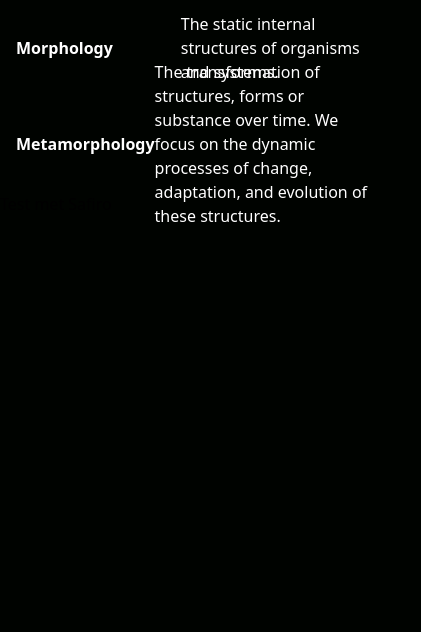
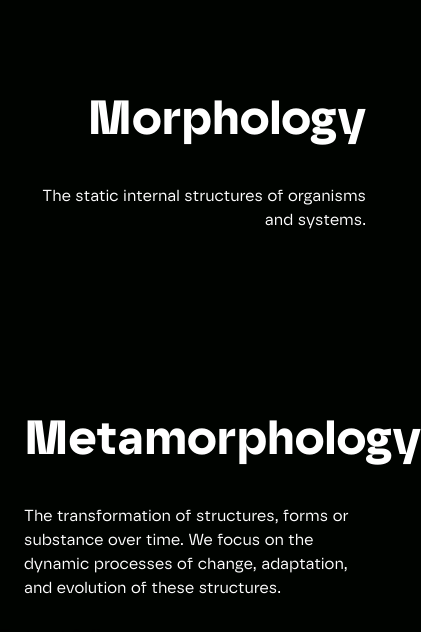
Before and after one commit to SanderRave/discovery, a React (Vite) app: page / in a window 390 px wide. Shown: the top 632 px of the page, 421 px wide, since content can reach past the window. Built offline with nearby package versions, Linux system fonts and the light colour scheme.

Commit message:
Debugging custom fonts & basic responsive lay-out

```diff
--- a/src/App.jsx
+++ b/src/App.jsx
@@ -1,11 +1,13 @@
-import Navbar from "./components/Navbar";
+import Morphology from "./components/Morphology";
+import Metamorphology from "./components/Metamorphology";
 import Hero from "./components/Hero";
 
 function App() {
   return (
     <div>
-      <Navbar />
+      <Morphology />
       <Hero />
+      <Metamorphology />
     </div>
   );
 }
--- a/src/assets/styles/fonts.css
+++ b/src/assets/styles/fonts.css
@@ -2,98 +2,74 @@
 .font-safiro {
   font-family: "Safiro", sans-serif !important;
 }
-
 @font-face {
-  font-family: "safirobold";
-  src: url("/fonts/safiro-bold-webfont.eot");
-  src: url("/fonts/safiro-bold-webfont.eot?#iefix") format("embedded-opentype"),
-    url("/fonts/safiro-bold-webfont.woff2") format("woff2"),
-    url("/fonts/safiro-bold-webfont.woff") format("woff"),
-    url("/fonts/safiro-bold-webfont.ttf") format("truetype");
+  font-family: "safiro";
+  src: url("/fonts/safiro-bold-webfont.woff2") format("woff2"),
+    url("/fonts/safiro-bold-webfont.woff") format("woff"); /* Safari fallback */
   font-weight: bold;
   font-style: normal;
+  font-display: swap;
 }
 
 @font-face {
-  font-family: "safirobold_italic";
-  src: url("/fonts/safiro-bolditalic-webfont.eot");
-  src: url("/fonts/safiro-bolditalic-webfont.eot?#iefix")
-      format("embedded-opentype"),
-    url("/fonts/safiro-bolditalic-webfont.woff2") format("woff2"),
-    url("/fonts/safiro-bolditalic-webfont.woff") format("woff"),
-    url("/fonts/safiro-bolditalic-webfont.ttf") format("truetype");
+  font-family: "safiro";
+  src: url("/fonts/safiro-bolditalic-webfont.woff2") format("woff2"),
+    url("/fonts/safiro-bolditalic-webfont.woff") format("woff");
   font-weight: bold;
   font-style: italic;
+  font-display: swap;
 }
 
 @font-face {
-  font-family: "safiromedium";
-  src: url("/fonts/safiro-medium-webfont.eot");
-  src: url("/fonts/safiro-medium-webfont.eot?#iefix")
-      format("embedded-opentype"),
-    url("/fonts/safiro-medium-webfont.woff2") format("woff2"),
-    url("/fonts/safiro-medium-webfont.woff") format("woff"),
-    url("/fonts/safiro-medium-webfont.ttf") format("truetype");
+  font-family: "safiro";
+  src: url("/fonts/safiro-medium-webfont.woff2") format("woff2"),
+    url("/fonts/safiro-medium-webfont.woff") format("woff");
   font-weight: 500;
   font-style: normal;
+  font-display: swap;
 }
 
 @font-face {
-  font-family: "safiromedium_italic";
-  src: url("/fonts/safiro-mediumitalic-webfont.eot");
-  src: url("/fonts/safiro-mediumitalic-webfont.eot?#iefix")
-      format("embedded-opentype"),
-    url("/fonts/safiro-mediumitalic-webfont.woff2") format("woff2"),
-    url("/fonts/safiro-mediumitalic-webfont.woff") format("woff"),
-    url("/fonts/safiro-mediumitalic-webfont.ttf") format("truetype");
+  font-family: "safiro";
+  src: url("/fonts/safiro-mediumitalic-webfont.woff2") format("woff2"),
+    url("/fonts/safiro-mediumitalic-webfont.woff") format("woff");
   font-weight: 500;
   font-style: italic;
+  font-display: swap;
 }
 
 @font-face {
-  font-family: "safiroregular";
-  src: url("/fonts/safiro-regular-webfont.eot");
-  src: url("/fonts/safiro-regular-webfont.eot?#iefix")
-      format("embedded-opentype"),
-    url("/fonts/safiro-regular-webfont.woff2") format("woff2"),
-    url("/fonts/safiro-regular-webfont.woff") format("woff"),
-    url("/fonts/safiro-regular-webfont.ttf") format("truetype");
+  font-family: "safiro";
+  src: url("/fonts/safiro-regular-webfont.woff2") format("woff2"),
+    url("/fonts/safiro-regular-webfont.woff") format("woff");
   font-weight: normal;
   font-style: normal;
+  font-display: swap;
 }
 
 @font-face {
-  font-family: "safiroregular_italic";
-  src: url("/fonts/safiro-regularitalic-webfont.eot");
-  src: url("/fonts/safiro-regularitalic-webfont.eot?#iefix")
-      format("embedded-opentype"),
-    url("/fonts/safiro-regularitalic-webfont.woff2") format("woff2"),
-    url("/fonts/safiro-regularitalic-webfont.woff") format("woff"),
-    url("/fonts/safiro-regularitalic-webfont.ttf") format("truetype");
+  font-family: "safiro";
+  src: url("/fonts/safiro-regularitalic-webfont.woff2") format("woff2"),
+    url("/fonts/safiro-regularitalic-webfont.woff") format("woff");
   font-weight: normal;
   font-style: italic;
+  font-display: swap;
 }
 
 @font-face {
-  font-family: "safirosemibold";
-  src: url("/fonts/safiro-semibold-webfont.eot");
-  src: url("/fonts/safiro-semibold-webfont.eot?#iefix")
-      format("embedded-opentype"),
-    url("/fonts/safiro-semibold-webfont.woff2") format("woff2"),
-    url("/fonts/safiro-semibold-webfont.woff") format("woff"),
-    url("/fonts/safiro-semibold-webfont.ttf") format("truetype");
+  font-family: "safiro";
+  src: url("/fonts/safiro-semibold-webfont.woff2") format("woff2"),
+    url("/fonts/safiro-semibold-webfont.woff") format("woff");
   font-weight: 600;
   font-style: normal;
+  font-display: swap;
 }
 
 @font-face {
-  font-family: "safirosemibold_italic";
-  src: url("/fonts/safiro-semibolditalic-webfont.eot");
-  src: url("/fonts/safiro-semibolditalic-webfont.eot?#iefix")
-      format("embedded-opentype"),
-    url("/fonts/safiro-semibolditalic-webfont.woff2") format("woff2"),
-    url("/fonts/safiro-semibolditalic-webfont.woff") format("woff"),
-    url("/fonts/safiro-semibolditalic-webfont.ttf") format("truetype");
+  font-family: "safiro";
+  src: url("/fonts/safiro-semibolditalic-webfont.woff2") format("woff2"),
+    url("/fonts/safiro-semibolditalic-webfont.woff") format("woff");
   font-weight: 600;
   font-style: italic;
+  font-display: swap;
 }
--- a/src/components/Hero.jsx
+++ b/src/components/Hero.jsx
@@ -1,14 +1,5 @@
 const Hero = () => {
-  return (
-    <div className="flex justify-between items-center h-24 max-w-[1240px] mx-auto px-4 text-white">
-      <h1 className="w-full font-safiro font-bold">Metamorphology</h1>
-      <p className="font-safiro font-regular">
-        The transformation of structures, forms or substance over time. We focus
-        on the dynamic processes of change, adaptation, and evolution of these
-        structures.
-      </p>
-    </div>
-  );
+  return <div className="max-w-[1240px] ml-auto h-16 md:h-24 lg:h-32"></div>; // Spacer
 };
 
 export default Hero;
--- /dev/null
+++ b/src/components/Metamorphology.jsx
@@ -0,0 +1,16 @@
+const Metamorphology = () => {
+  return (
+    <div className="max-w-[1240px] ml-auto text-white text-left p-6 md:p-10 lg:p-16">
+      <h1 className="mt-8 md:mt-12 lg:mt-16 py-10 md:py-14 lg:py-16 text-5xl md:text-6xl lg:text-7xl font-safiro font-bold">
+        Metamorphology
+      </h1>
+      <p className="text-base md:text-lg lg:text-lg max-w-lg font-safiro font-regular">
+        The transformation of structures, forms or substance over time. We focus
+        on the dynamic processes of change, adaptation, and evolution of these
+        structures.
+      </p>
+    </div>
+  );
+};
+
+export default Metamorphology;
--- /dev/null
+++ b/src/components/Morphology.jsx
@@ -0,0 +1,14 @@
+const Morphology = () => {
+  return (
+    <div className="max-w-[1240px] ml-auto text-white text-right p-6 md:p-10 lg:p-16">
+      <h1 className="mt-8 md:mt-12 lg:mt-16 py-10 md:py-14 lg:py-16 text-5xl md:text-6xl lg:text-7xl font-safiro font-bold">
+        Morphology
+      </h1>
+      <p className="text-base md:text-lg lg:text-lg max-w-lg ml-auto font-safiro font-regular">
+        The static internal structures of organisms and systems.
+      </p>
+    </div>
+  );
+};
+
+export default Morphology;
--- a/src/components/Navbar.jsx
+++ /dev/null
@@ -1,12 +0,0 @@
-const Navbar = () => {
-  return (
-    <div className="flex justify-between items-center h-24 max-w-[1240px] mx-auto px-4 text-white">
-      <h1 className="w-full font-safiro font-bold">Morphology</h1>
-      <p className="font-safiro font-regular">
-        The static internal structures of organisms and systems.
-      </p>
-    </div>
-  );
-};
-
-export default Navbar;
--- a/src/index.css
+++ b/src/index.css
@@ -1,5 +1,5 @@
 @import "tailwindcss";
-@import url("./assets/styles/fonts.css");
+@import "./assets/styles/fonts.css";
 
 body {
   background-color: #000300;
```
Also changed, not shown: 1 other file (tests, documents, lock files or other folders).
